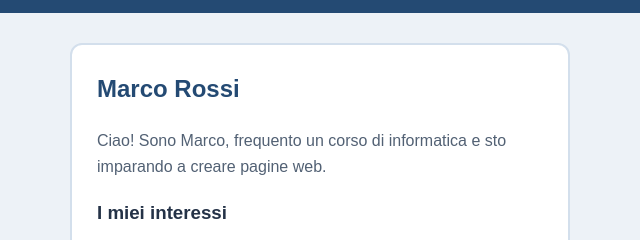
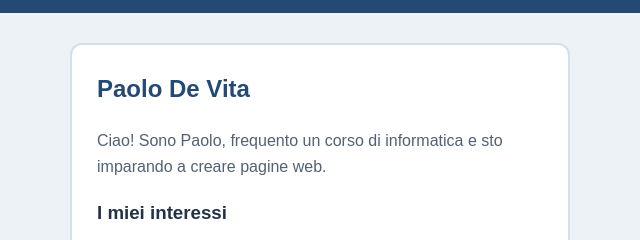
Before and after one commit to paolodevitaottobre09-hue/laboratorio-html, a plain HTML site: page index.html in a window 1280 px wide. Shown: the part 132-372 px from the top of the page, 320-960 px from the left. Drawn offline with Linux system fonts and the light colour scheme.

Commit message:
Update index.html

```diff
--- a/index.html
+++ b/index.html
@@ -16,9 +16,9 @@
 <!-- Contenuto principale -->
 <main>
 <article class="scheda">
-<h2>Marco Rossi</h2>
+<h2>Paolo De Vita</h2>
 <p class="descrizione">
-Ciao! Sono Marco, frequento un corso di informatica
+Ciao! Sono Paolo, frequento un corso di informatica
 e sto imparando a creare pagine web.
 </p>
 <h3>I miei interessi</h3>
```
